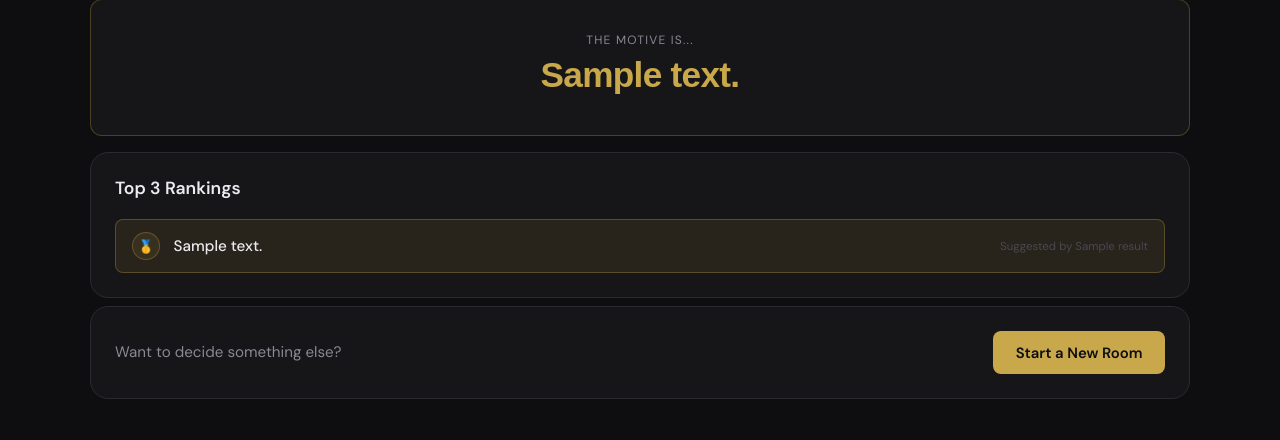
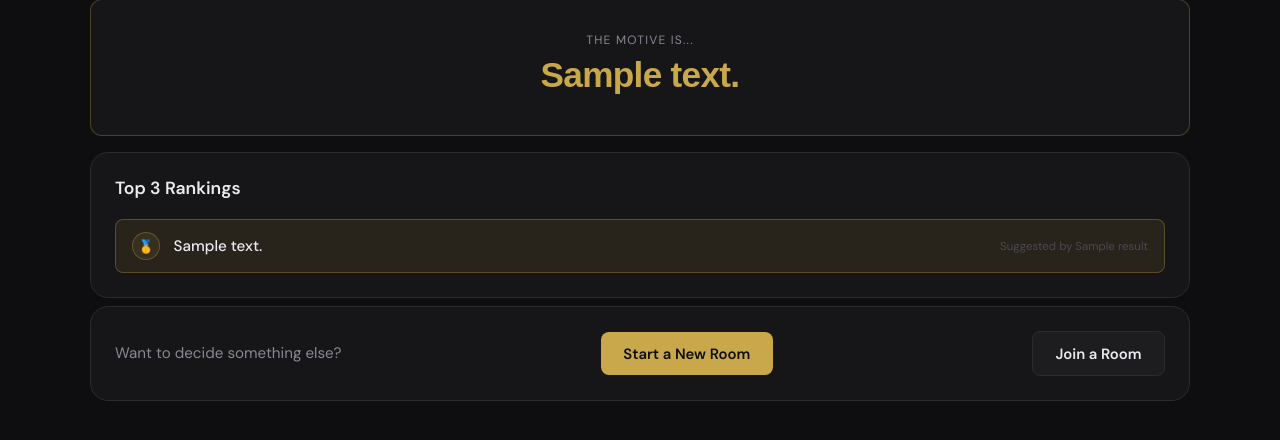
Before and after one commit to scolin123/WhatsTheMotive, a Flask app: template templates/results.html in a window 1280 px wide. Shown: the part 278-718 px from the top of the page. Run offline with Flask 3, Linux system fonts and the light colour scheme; the template is opened without the code that fills it: most values are stand-ins (such as "Sample title", 1, 10 or a date in 2020); parts of the project's set-up code (start-up, migrations or seed data) failed here and were passed over.

Commit message:
Join room button on results screen

```diff
--- a/templates/results.html
+++ b/templates/results.html
@@ -73,6 +73,9 @@
         <a href="{{ url_for('home') }}" class="btn btn--primary">
           Start a New Room
         </a>
+        <a href="{{ url_for('join_room_page')}}" class="btn btn--secondary">
+          Join a Room
+        </a>
       </div>
     </div>
 
```
